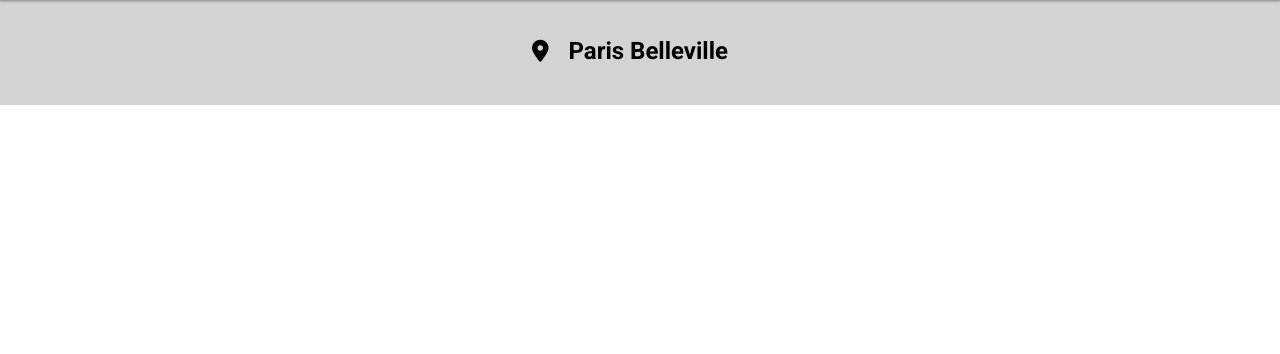
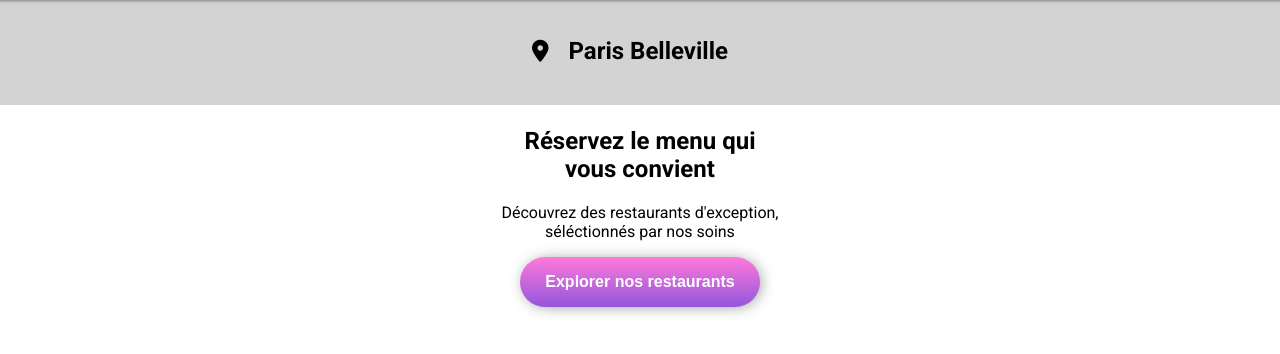
Before and after one commit to yilamad/P03-Ohmyfood, a plain HTML site: page images/index.html in a window 1280 px wide. Shown: the part 140-494 px from the top of the page. Drawn offline with Linux system fonts and the light colour scheme; a web font is replaced by a local one.

Commit message:
search-bar

```diff
--- a/images/styles.css
+++ b/images/styles.css
@@ -41,3 +41,28 @@ body {
     align-items: center;
     font-size: 22px;
 }
+
+.search-bar {
+    text-align: center;
+}
+
+.search-bar>h2 {
+    margin-top: 22px;
+}
+
+.search-bar button {
+    border-radius: 25px;
+    color: white;
+    padding: 16px 25px;
+    border: none;
+    font-weight: bold;
+    font-size: 16px;
+    background-image: linear-gradient(0deg, #9356DC, #FF79DA);
+    cursor: pointer;
+    box-shadow: 2px 1px 16px -3px grey;
+}
+
+.search-bar button:hover {
+    transform: scale(1.02);
+    transition: 0.02s;
+}
```
Also changed, not shown: images/index.html (+2 -2 lines).
